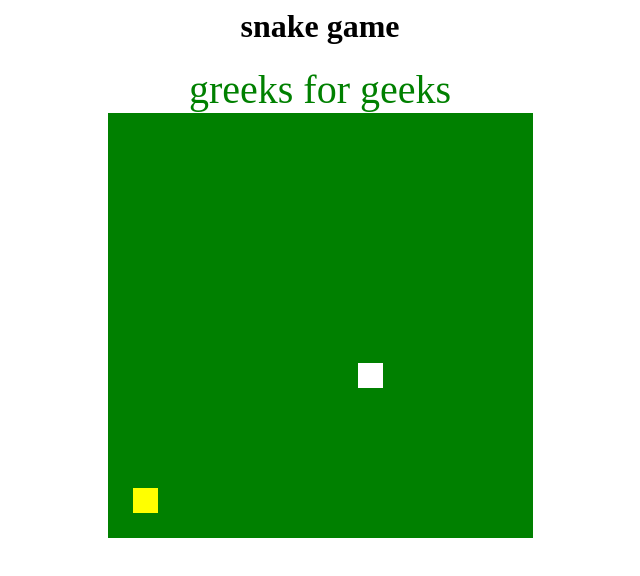
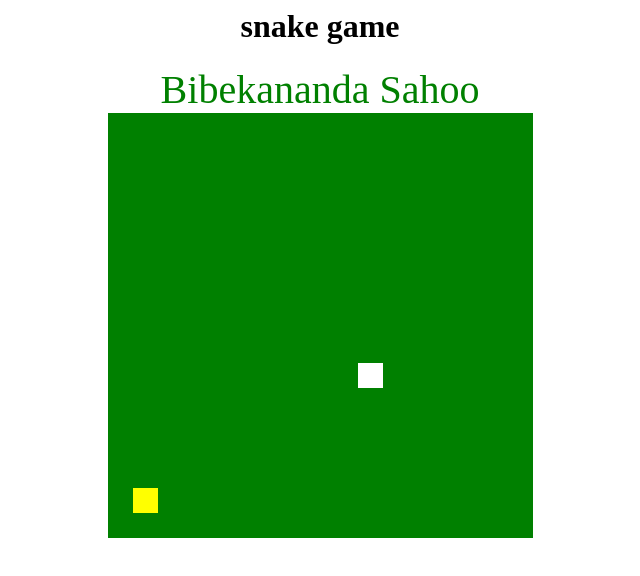
Before and after one commit to bibekroyal/Snake_puzzle, a plain HTML site: page index.html in a window 1280 px wide. Shown: the whole page, without its empty margins (320-960 px from the left). Drawn offline with Linux system fonts and the light colour scheme.

Commit message:
first commit

```diff
--- a/index.html
+++ b/index.html
@@ -8,7 +8,7 @@
 </head>
 <body>
     <h1>snake game</h1>
-    <div class="solid"> greeks for geeks</div>
+    <div class="solid">Bibekananda Sahoo</div>
     <canvas id ="board"></canvas>
 </body>
 </html>
```
